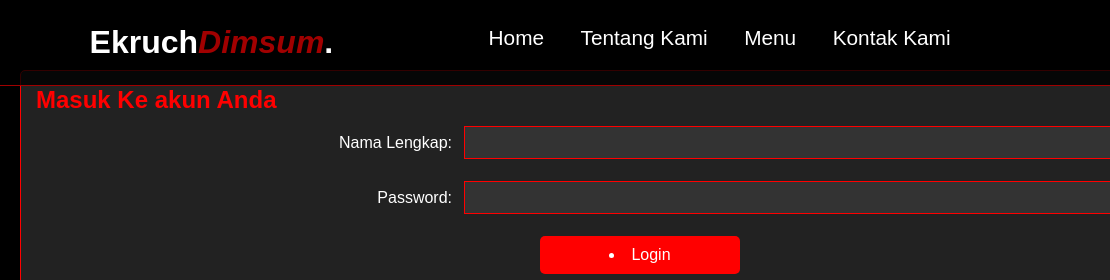
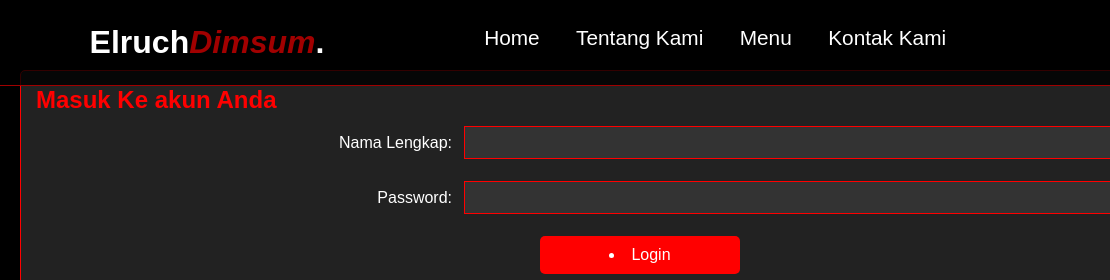
Before and after one commit to reyhanlubis/Elruch.Dimsum.github.io, a plain HTML site: page login.html in a window 1280 px wide. Shown: the top 280 px of the page, 0-1110 px from the left. Drawn offline with nearby package versions, Linux system fonts and the light colour scheme; files that its build step writes are made by us from their sources; files whose address does not match are found by name.

Commit message:
Update login.html

```diff
--- a/login.html
+++ b/login.html
@@ -227,7 +227,7 @@
   <body>
      <!-- Navbar Start -->
     <nav class="navbar">
-      <a href="#" class="navbar-logo">Ekruch<span>Dimsum</span>.</a>
+      <a href="#" class="navbar-logo">Elruch<span>Dimsum</span>.</a>
 
       <div class="navbar-nav">
         <a href="index.html">Home</a>
```
